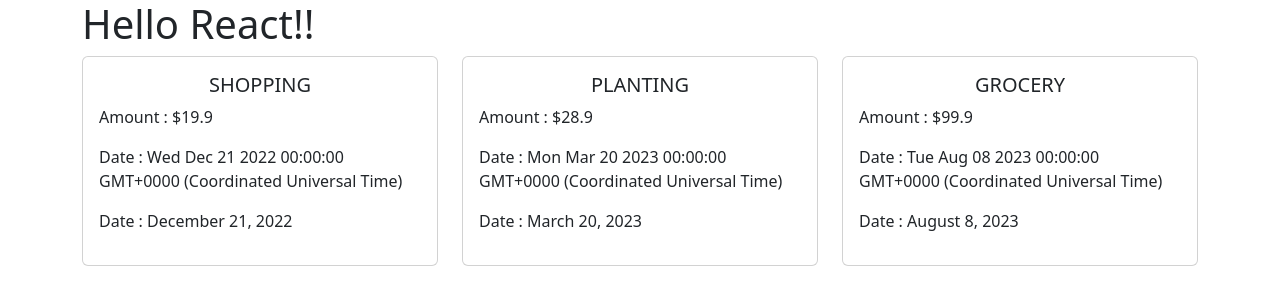
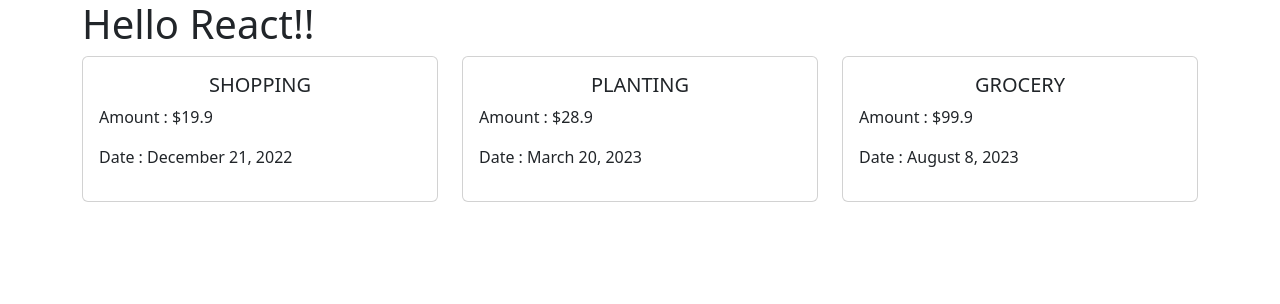
Before and after one commit to synergy2411/del-oct-23-frontend-adv-module-two, a React (Create React App) app in the folder awesome-app/: page / in a window 1280 px wide. Shown: the top 304 px of the page. Built offline with nearby package versions, Linux system fonts and the light colour scheme.

Commit message:
date added

```diff
--- a/awesome-app/src/components/Expenses/ExpenseDate/ExpenseDate.jsx
+++ b/awesome-app/src/components/Expenses/ExpenseDate/ExpenseDate.jsx
@@ -2,7 +2,7 @@ const ExpenseDate = ({ createdAt }) => {
   const year = createdAt.getFullYear();
   const day = createdAt.toLocaleString("en-US", { day: "numeric" });
   const month = createdAt.toLocaleString("en-US", { month: "long" });
-  //   console.log(createdAt.getMonth());
+
   return (
     <p>
       Date : {month} {day}, {year}
--- a/awesome-app/src/components/Expenses/ExpenseItem/ExpenseItem.jsx
+++ b/awesome-app/src/components/Expenses/ExpenseItem/ExpenseItem.jsx
@@ -7,7 +7,6 @@ const ExpenseItem = ({ expense, children }) => {
         <div className="card-body">
           <h5 className="text-center">{expense.title.toUpperCase()}</h5>
           <p>Amount : ${expense.amount}</p>
-          <p>Date : {expense.createdAt.toString()}</p>
           <ExpenseDate createdAt={expense.createdAt} />
           {/* {children} */}
         </div>
```
